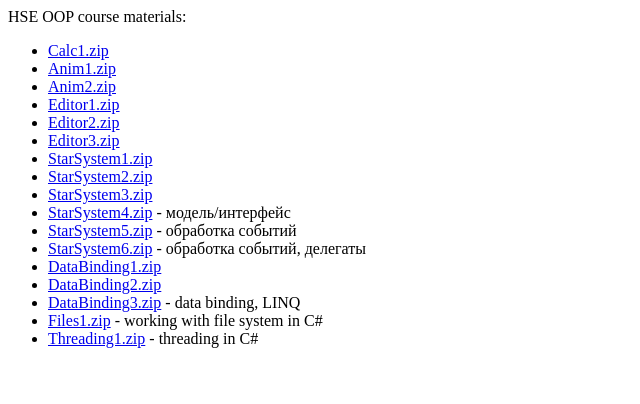
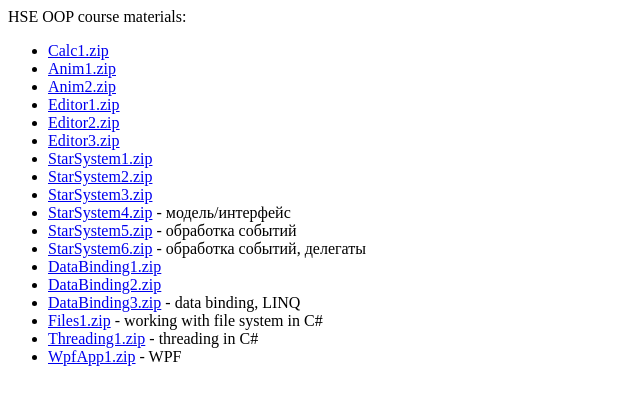
Before and after one commit to alno/hse-oop-csharp, a plain HTML site: page index.html in a window 1280 px wide. Shown: the whole page, without its empty margins (0-640 px from the left). Drawn offline with Linux system fonts and the light colour scheme.

Commit message:
WPF app 1

```diff
--- a/index.html
+++ b/index.html
@@ -24,6 +24,7 @@
         <li><a href="DataBinding3.zip">DataBinding3.zip</a> - data binding, LINQ</li>
         <li><a href="Files1.zip">Files1.zip</a> - working with file system in C#</li>
         <li><a href="Threading1.zip">Threading1.zip</a> - threading in C#</li>
+        <li><a href="WpfApp1.zip">WpfApp1.zip</a> - WPF</li>
     </ul>
 </body>
 </html>
```
Also changed, not shown: 1 other file.
